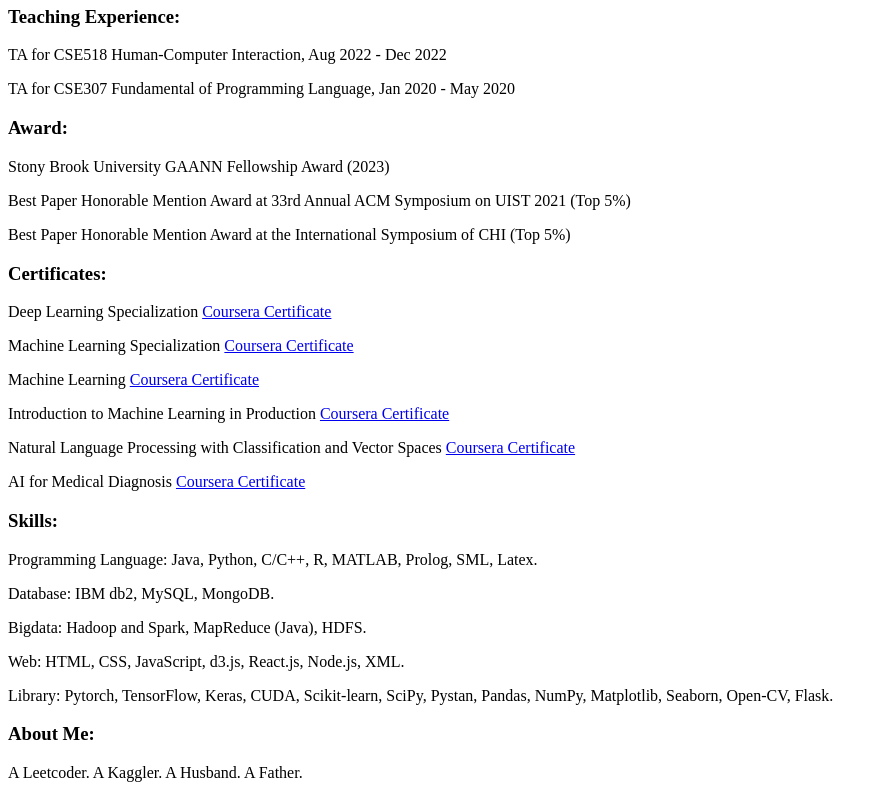
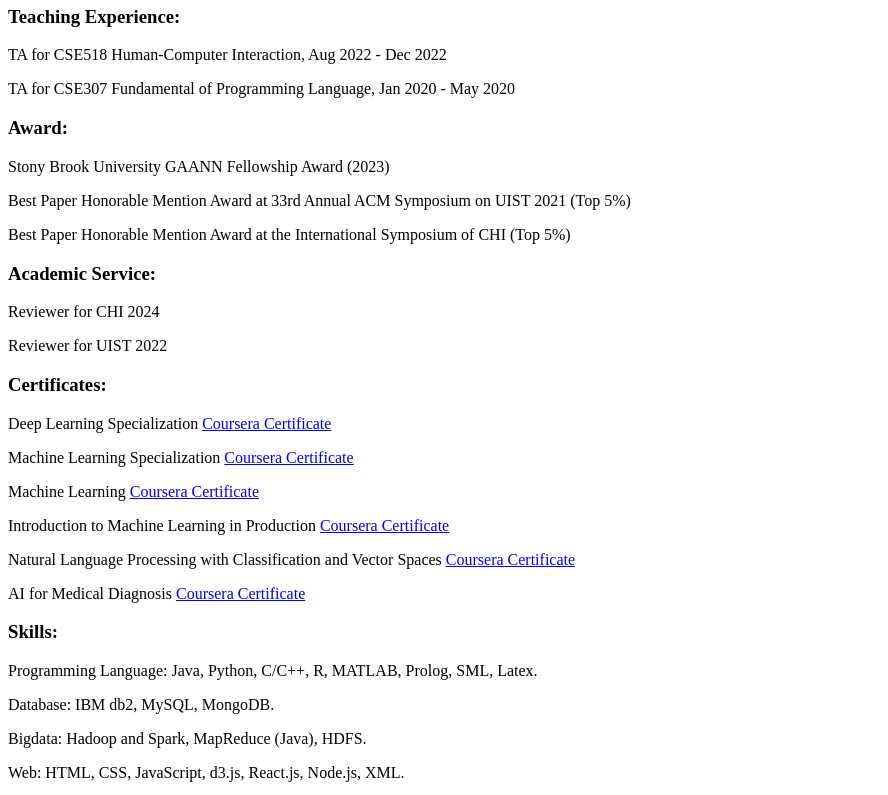
Before and after one commit to hangzhaosbu/hangzhaosbu.github.io, a plain HTML site: page index.html in a window 1280 px wide. Shown: the part 607-1402 px from the top of the page, without its empty margins (0-888 px from the left). Drawn offline with Linux system fonts and the light colour scheme.

Commit message:
Update index.html

```diff
--- a/index.html
+++ b/index.html
@@ -56,6 +56,12 @@
             </div>
 
             <div>
+                <h3>Academic Service:</h3>
+                <p>Reviewer for CHI 2024</p>
+                <p>Reviewer for UIST 2022</p>
+            </div>
+
+            <div>
                 <h3>Certificates:</h3>
                 <p>Deep Learning Specialization
                     <a href="https://www.coursera.org/account/accomplishments/specialization/certificate/9MRWZ4P2KHVP" target="_blank">Coursera Certificate</a></p>
```
